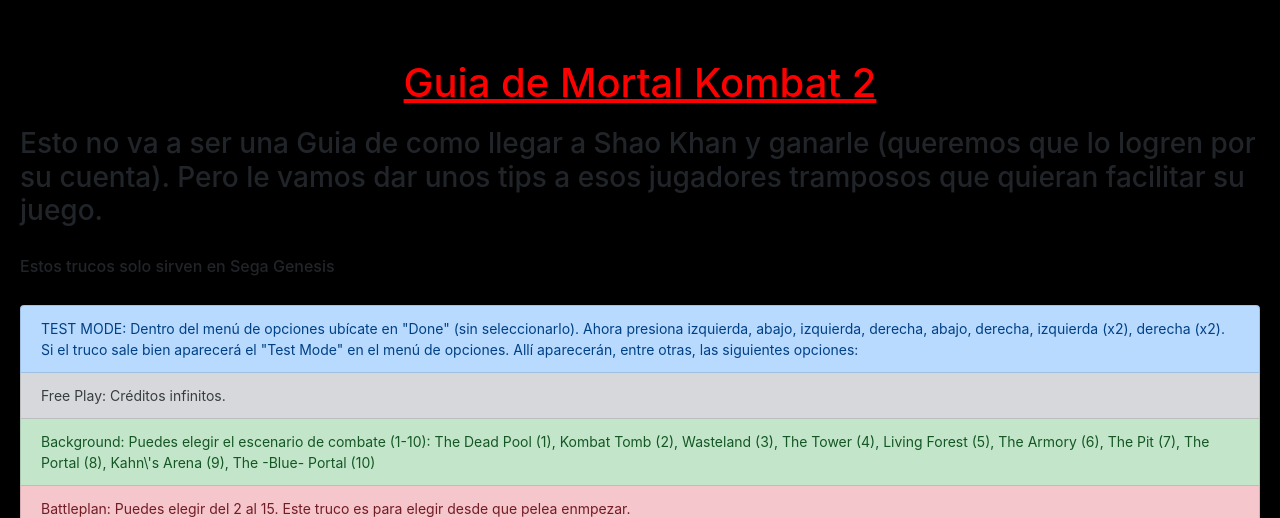
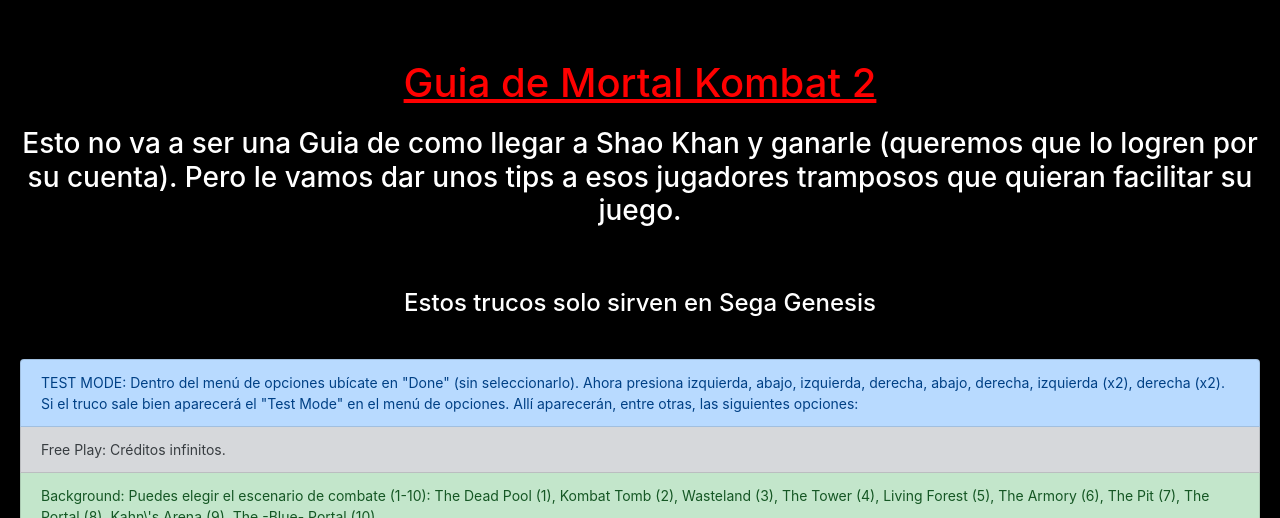
Before and after one commit to LorenzoArriola/ProyectoFinal-Arriola, a plain HTML site: page page/guia.html in a window 1280 px wide. Shown: the part 696-1214 px from the top of the page. Drawn offline with nearby package versions, Linux system fonts and the light colour scheme.

Commit message:
Update guia.html
arreglo de color de texto

```diff
--- a/page/guia.html
+++ b/page/guia.html
@@ -36,9 +36,9 @@
         <!--iframe-->
     <iframe width="560" height="315" src="https://www.youtube.com/embed/Yti3H2OHoM4?si=TJfMfN9bw3jsQuUx" title="YouTube video player" frameborder="0" allow="accelerometer; autoplay; clipboard-write; encrypted-media; gyroscope; picture-in-picture; web-share" allowfullscreen></iframe>
 
-    <h3> Esto no va a ser una Guia de como llegar a Shao Khan y ganarle (queremos que lo logren por su cuenta). Pero le vamos dar unos tips a esos jugadores tramposos que quieran facilitar su juego.</h3><br>
+    <h3 class="texto"> Esto no va a ser una Guia de como llegar a Shao Khan y ganarle (queremos que lo logren por su cuenta). Pero le vamos dar unos tips a esos jugadores tramposos que quieran facilitar su juego.</h3><br>
 
-    <h6>Estos trucos solo sirven en Sega Genesis</h6><br>
+    <h4 class="texto">Estos trucos solo sirven en Sega Genesis</h4><br>
         <!--Lista BS-->
         <div class="entrada">
             <img class="mkimg" src="../img/cheat.png" alt="">
```
